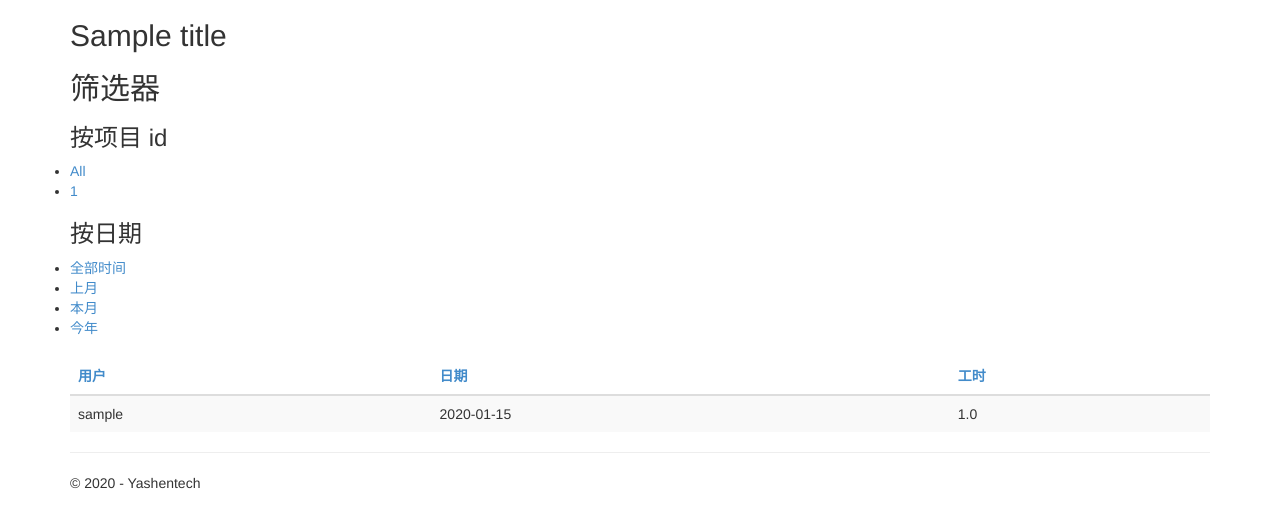
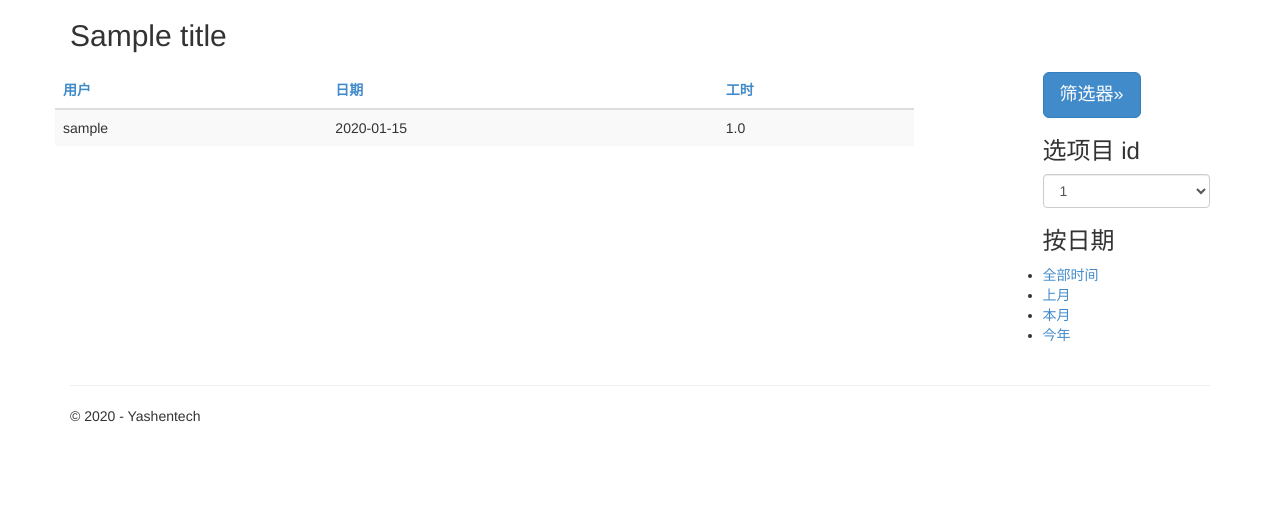
Before and after one commit to huayunfly/repo, a Django app: template py/Timesheet/app/templates/app/report.html in a window 1280 px wide. Shown: the part 51-579 px from the top of the page. Run offline with Django 3.2, Linux system fonts and the light colour scheme; tables that the repository leaves empty hold one stand-in row (values such as "Sample post"); the template is opened without the code that fills it: values that come from a table or form of the project are taken from there, most other values are stand-ins (such as "Sample title", 1, 10 or a date in 2020); some libraries are stand-ins or nearby versions.

Commit message:
Add a Ajax query for the project report.

```diff
--- a/py/Timesheet/app/templates/app/report.html
+++ b/py/Timesheet/app/templates/app/report.html
@@ -5,37 +5,8 @@
     <h2>{{ title }}</h2>
     <h3>{{ message }}</h3>
 
-    <div id="changelist-filter">
-        <h2>筛选器</h2>
-
-        <h3> 按项目 id </h3>
-        <ul class="list-group">
-
-            <li class="selected">
-                <a href="?">All</a></li>
-            {% for project in projects %}
-                <li>
-                    <a href="?project_id={{ project.project_id }}">{{ project.project_id }}</a></li>
-            {% endfor %}
-
-        </ul>
-
-        <h3> 按日期 </h3>
-        <ul class="list-group">
-
-            <li>
-                <a href="?">全部时间</a></li>
-            <li>
-                <a href="?date__gte={{ last_month_start }}&date__lt={{ month_start }}">上月</a></li>
-            <li class="selected">
-                <a href="?date__gte={{ month_start }}&date__lt={{ next_month_start }}">本月</a></li>
-            <li>
-                <a href="?date__gte={{ year_start }}&date__lt={{ next_year_start }}">今年</a></li>
-        </ul>
-
-    </div>
-
-    <div class="results">
+    <div class="row">
+        <div class="col-sm-9">
             <table class="table table-striped" id="result_list">
                 <thead>
                 <tr>
@@ -64,5 +35,63 @@
                 </tbody>
             </table>
         </div>
+        <div class="col-sm-2 col-sm-offset-1" style="padding-top:0px;" id="changelist-filter">
+            <button type="button" class="btn btn-primary btn-lg">筛选器&raquo;</button>
 
+            <h3> 选项目 id </h3>
+            <select class="form-control" id="project_id_sel">
+                {% for project in projects %}
+                    <option>{{ project.project_id }}</option>
+                {% endfor %}
+            </select>
+
+            <h3> 按日期 </h3>
+            <ul class="list-group" id="period_list">
+                <li>
+                    <a q="?">全部时间</a></li>
+                <li>
+                    <a q="date__gte={{ last_month_start }}&date__lt={{ month_start }}">上月</a></li>
+                <li>
+                    <a q="date__gte={{ month_start }}&date__lt={{ next_month_start }}">本月</a></li>
+                <li>
+                    <a q="date__gte={{ year_start }}&date__lt={{ next_year_start }}">今年</a></li>
+            </ul>
+
+        </div>
+
+    </div>
 {% endblock %}
+
+{% block scripts %}
+    <script type="text/javascript">
+        $(document).ready(function () {
+            $("#period_list li").click(function () {
+                var q_sets = $(this).find("a").attr("q").split("&");
+                var params = [];
+                for (var key in q_sets) {
+                    var pair = q_sets[key].split("=");
+                    params[pair[0]] = pair[1];
+                }
+                $.get("/report/", {
+                    'project_id': $("#project_id_sel").val(),
+                    'date__gte': params["date__gte"],
+                    'date__lt': params["date__lt"]
+                }, function (ret) {
+                    var data = eval(ret.data)
+
+                    var content = "";
+                    for (var key in data) {
+                        content += "<tr>";
+                        content += "<td>" + data[key][0] + "</td>";
+                        content += "<td>" + data[key][1] + "</td>";
+                        content += "<td>" + data[key][2] + "</td>";
+                        content += "</tr>";
+                    }
+                    $("#result_list tbody").html(content);
+
+                })
+            });
+        });
+
+    </script>
+{% endblock %}
```
Lines whose indentation alone changed are shown as unchanged.
